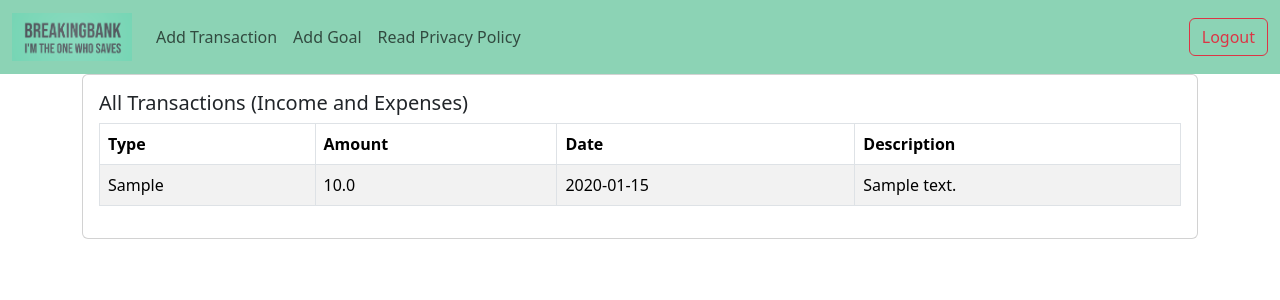
After one commit to AlexandriaParkCS/2026-y12-SE-PhilipYaroshchyk-pwa-flask-application, a Flask app: page /expenses.html in a window 1280 px wide. The commit adds this page. Shown: the top 300 px of the page. Run offline with Flask 3, Linux system fonts and the light colour scheme; the visitor is signed in with stand-in values (Sample User, id 1); tables that the repository leaves empty hold one stand-in row (values such as "Sample post"); parts of the project's set-up code (start-up, migrations or seed data) failed here and were passed over; some libraries are stand-ins or nearby versions.

Commit message:
added a page to display all transactions, not just the recent ones

```diff
--- a/src/app.py
+++ b/src/app.py
@@ -76,6 +76,19 @@ def index():
         goals = user_service.get_user_goals(session['user_id'])
 
         return render_template("/index.html", expenses=exp, income=inc, goals=goals)
+    else:
+        return render_template("/public.html")
+
+@app.route("/expenses.html", methods=["GET"])
+def expenses():
+
+    if 'user_id' in session:
+
+        try:
+            exp = user_service.get_all_user_transactions(session['user_id'])
+            return render_template("/expenses.html", expenses=exp)
+        except Exception as e:
+            return render_template("/error.html", error_message="Failed to fetch expenses for user")
     else:
         return render_template("/public.html")
 
--- a/src/sqldb.py
+++ b/src/sqldb.py
@@ -273,6 +273,31 @@ class SqlDb(object):
                 conn.close()
 
 
+    def get_all_user_transactions(self, user_id):
+        conn = None
+        try:
+            conn = self._connect()
+            cursor = conn.cursor()
+            cursor.execute("SELECT id, user_id, transaction_type, amount, transaction_date, description FROM transactions WHERE user_id = ? ORDER BY transaction_date DESC",
+                           (user_id,))
+            rows = cursor.fetchall()
+            list = []
+            for r in rows:
+                transaction = Transation(id=r[0], user_id=r[1], transaction_type=r[2], amount=r[3], transaction_date=r[4], description=r[5])
+                list.append(transaction)
+            return list
+
+        except Exception as e:
+            print(f"Database error during expenses retrieval: {e}")
+            raise
+        finally:
+            if cursor:
+                cursor.close()
+            if conn:
+                conn.close()
+
+
+
     def get_goal_by_id(self, user_id, goal_id):
         conn = None
         try:
--- a/src/templates/dashboard.html
+++ b/src/templates/dashboard.html
@@ -68,6 +68,9 @@
                     {% endfor %}
                 </tbody>
             </table>
+
+             <a class="btn btn-link" href="/expenses.html">show all transactions</a>
+
         {% else %}
             <p>No expenses found. <a href="/expense_form.html">Add a new expense</a> to get started!</p>
         {% endif %}
--- /dev/null
+++ b/src/templates/expenses.html
@@ -0,0 +1,49 @@
+{% extends 'layout.html' %}
+{% block content %}
+
+{% include "app_menu.html" %}
+
+
+<div class="container">
+
+    {% if expenses %}
+
+       <div class="card mb-4">
+            <div class="card-body">
+                <h5 class="card-title">All Transactions (Income and Expenses)</h5>
+                <table class="table table-striped table-bordered">
+                <thead>
+                    <tr>
+
+                        <th scope="col">Type</th>
+                        <th scope="col">Amount</th>
+                        <th scope="col">Date</th>
+                        <th scope="col">Description</th>
+                    </tr>
+                </thead>
+                <tbody>
+                    {% for tr in expenses %}
+                    <tr>
+
+                        <td>{{ tr.get_transaction_type() }}</td>
+                        <td>{{ tr.get_amount() }}</td>
+                        <td>{{ tr.get_transaction_date() }}</td>
+                        <td>{{ tr.get_description() }}</td>
+                    </tr>
+                    {% endfor %}
+                </tbody>
+            </table>
+
+
+
+            </div>
+       </div>
+
+    {% else %}
+
+        No transactions yet.
+
+    {% endif %}
+</div>
+
+{% endblock %}
--- a/src/user_service.py
+++ b/src/user_service.py
@@ -95,3 +95,12 @@ class UserService:
         except Exception as e:
             print(f"failed to fetch transaction summary for goal {goal_id} {e}")
             raise e
+
+    def get_all_user_transactions(self, user_id):
+
+        try:
+            return self.db.get_all_user_transactions(user_id)
+
+        except Exception as e:
+            print(f"failed to fetch all expenses for user {user_id} {e}")
+            raise e
```
